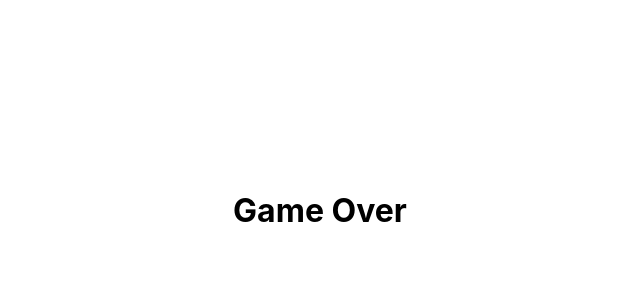
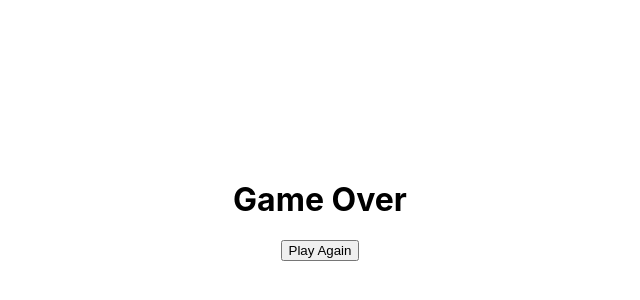
Before and after one commit to eduardomanrique/tests, a React (Create React App) app: page / in a window 1280 px wide. Shown: the part 190-490 px from the top of the page, without its empty margins (320-960 px from the left). Built offline with nearby package versions, Linux system fonts and the light colour scheme.

Commit message:
Add replay link, snake head and tail, and apple-like food

```diff
--- a/src/App.css
+++ b/src/App.css
@@ -18,8 +18,18 @@
 
 .snake {
   background-color: green;
+  border-radius: 50%;
+}
+
+.snake-head {
+  background-color: darkgreen;
+}
+
+.snake-tail {
+  background-color: lightgreen;
 }
 
 .food {
   background-color: red;
+  border-radius: 50%;
 }
--- a/src/App.js
+++ b/src/App.js
@@ -63,15 +63,29 @@ function App() {
     }
   }, [snake, direction, food, gameOver]);
 
+  const restartGame = () => {
+    setSnake([[0, 0]]);
+    setDirection('RIGHT');
+    setFood([5, 5]);
+    setGameOver(false);
+  };
+
   return (
     <div className="App">
-      {gameOver ? <h1>Game Over</h1> : grid.map((row, i) => (
-        <div key={i} className="row">
-          {row.map((cell, j) => (
-            <div key={j} className={`cell ${snake.some(segment => segment[0] === i && segment[1] === j) ? 'snake' : ''} ${food[0] === i && food[1] === j ? 'food' : ''}`}></div>
-          ))}
-        </div>
-      ))}
+      {gameOver ? (
+        <>
+          <h1>Game Over</h1>
+          <button onClick={restartGame}>Play Again</button>
+        </>
+      ) : (
+        grid.map((row, i) => (
+          <div key={i} className="row">
+            {row.map((cell, j) => (
+              <div key={j} className={`cell ${snake.some(segment => segment[0] === i && segment[1] === j) ? 'snake' : ''} ${food[0] === i && food[1] === j ? 'food' : ''}`}></div>
+            ))}
+          </div>
+        ))
+      )}
     </div>
   );
 }
```
